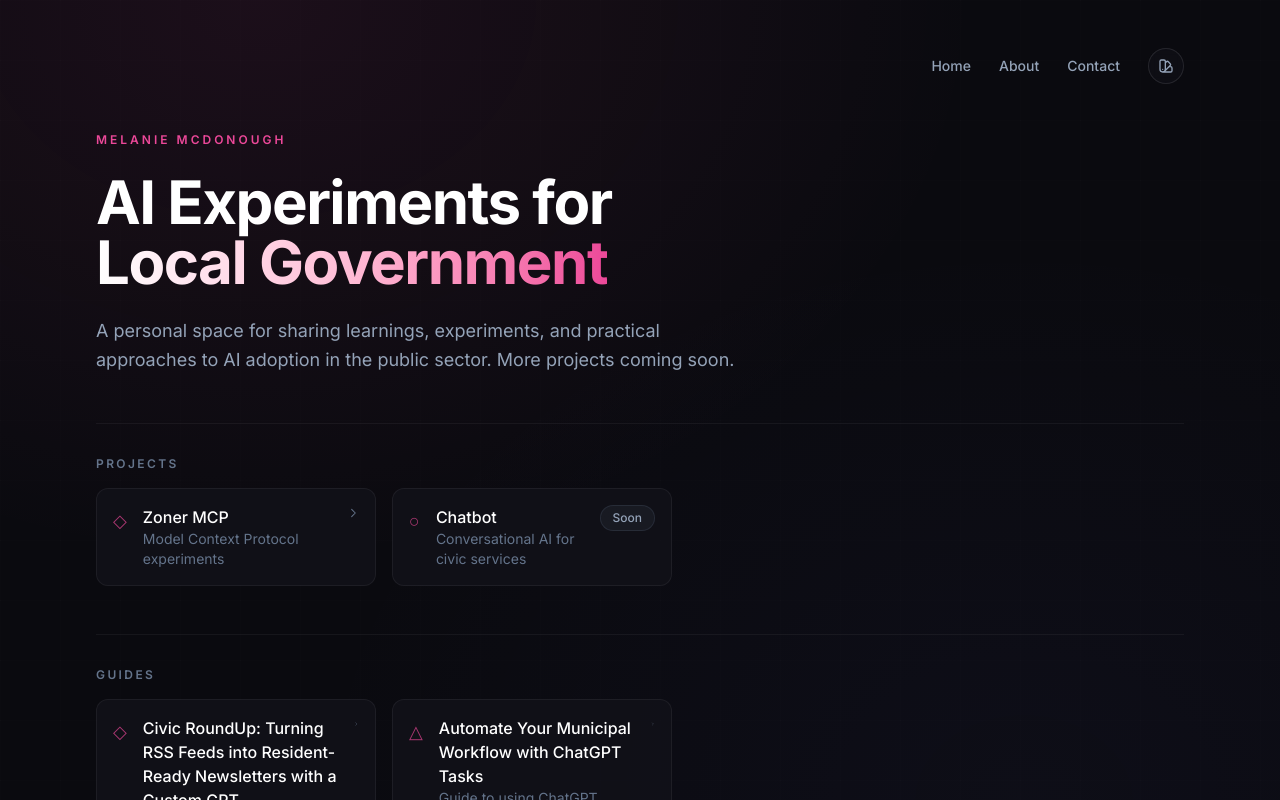
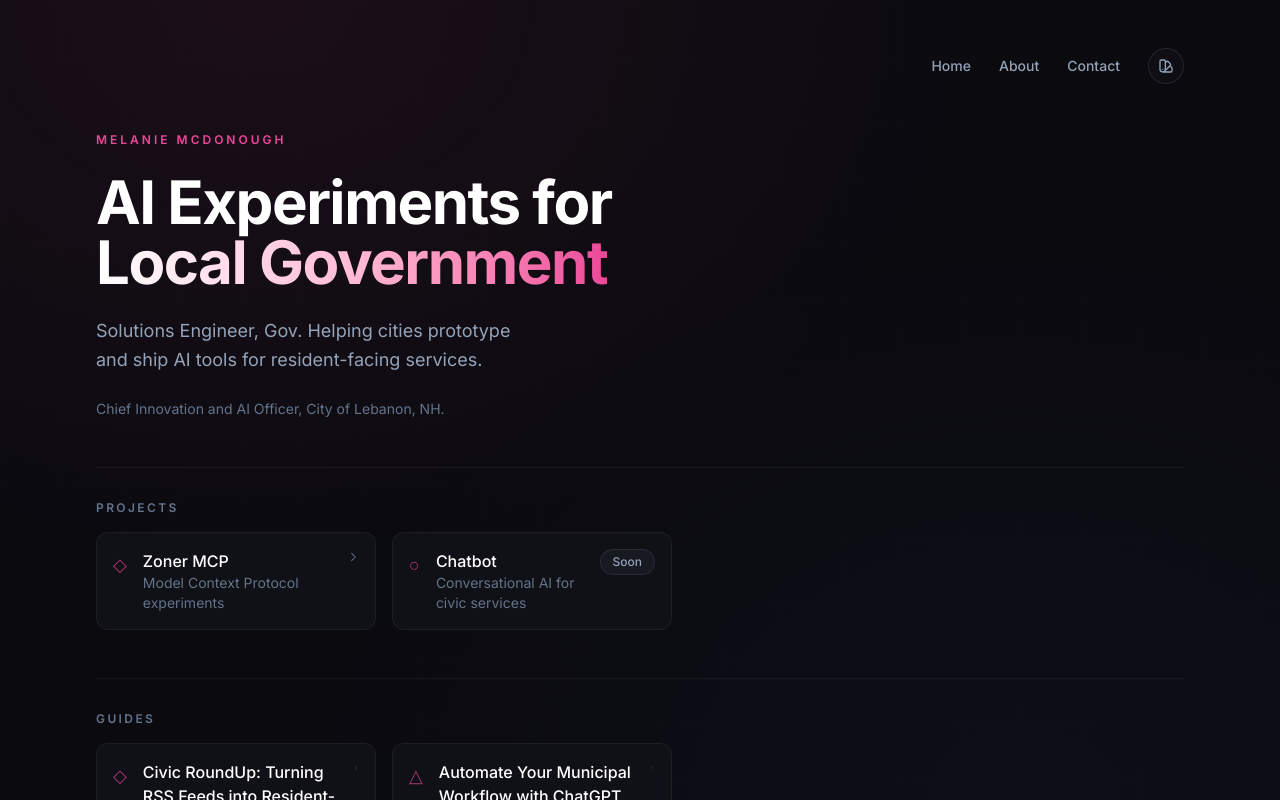
Before and after one commit to melbamorph/melaniemcd-ai, a Next.js app: page / in a window 1280 px wide. Shown: the top 800 px of the page. Built offline with nearby package versions, Linux system fonts and the light colour scheme.

Commit message:
Update homepage hero messaging

```diff
--- a/app/page.tsx
+++ b/app/page.tsx
@@ -11,9 +11,10 @@ export default function HomePage() {
             <span className="gradient-text">Local Government</span>
           </h2>
           <p className="text-lg leading-relaxed text-muted-300 text-balance">
-            A personal space for sharing learnings, experiments, and practical approaches
-            to AI adoption in the public sector. More projects coming soon.
+            Solutions Engineer, Gov. Helping cities prototype and ship AI tools for
+            resident-facing services.
           </p>
+          <p className="text-sm text-muted-400">Chief Innovation and AI Officer, City of Lebanon, NH.</p>
         </div>
 
         <div className="coming-soon-section">
```
